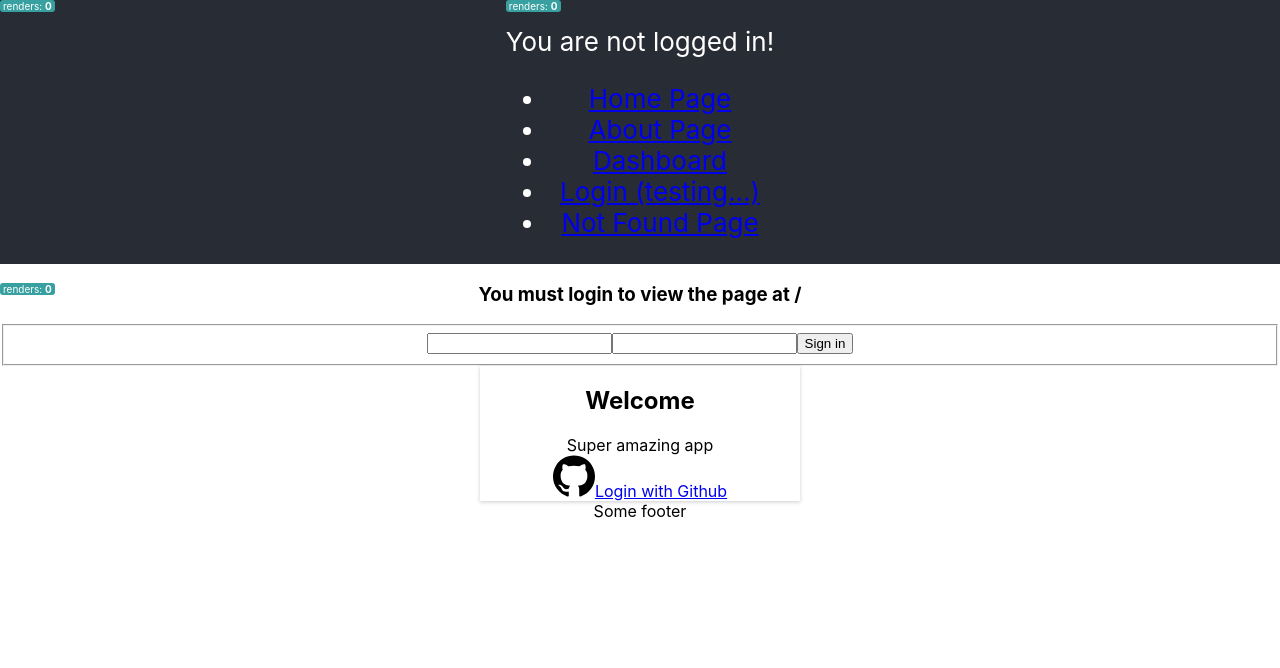
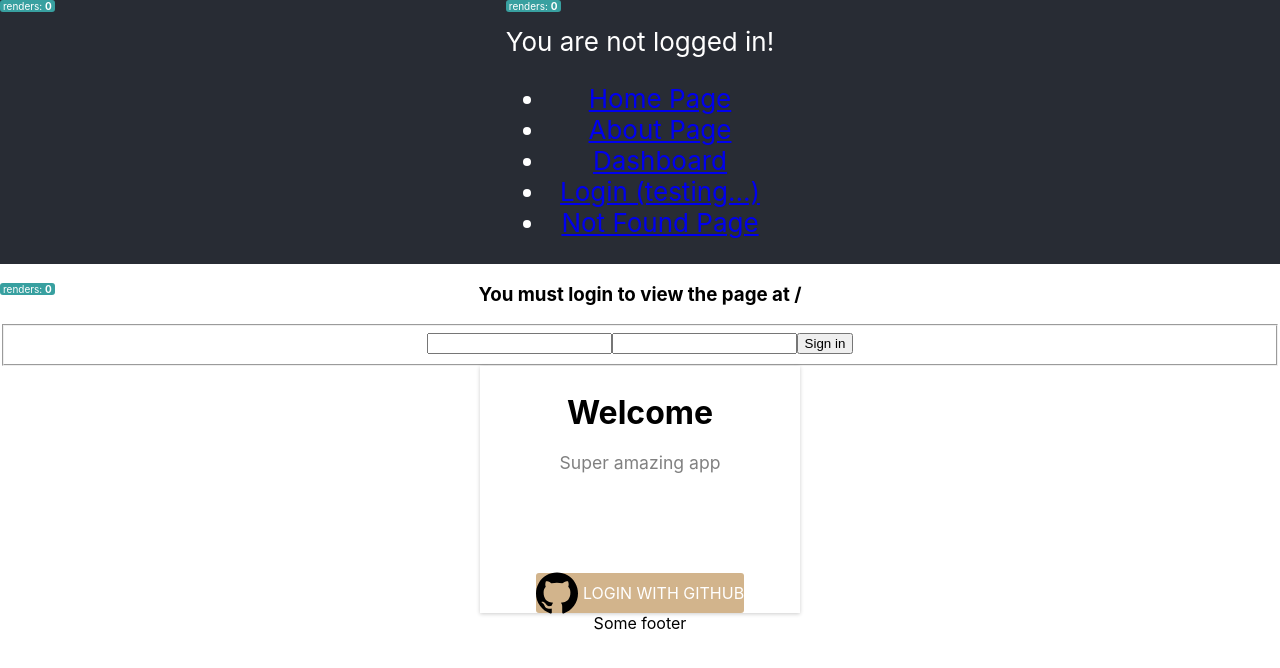
Before and after one commit to Cl3r1k/pomodo-react, a React (Create React App) app: page /login in a window 1280 px wide. Shown: the top 668 px of the page. Built offline with nearby package versions, Linux system fonts and the light colour scheme; no server answers.

Commit message:
feat: improve 'LoginGithub' component

```diff
--- a/src/components/LoginGithub.js
+++ b/src/components/LoginGithub.js
@@ -78,21 +78,21 @@ export const LoginGithub = () => {
     <section className={styles.container}>
       <div>
         <h1>Welcome</h1>
-        <span>Super amazing app</span>
-        <span>{authGhData.errorMessage}</span>
-        <div className="login-container">
+        <span className={styles.title}>Super amazing app</span>
+        <span className={styles.errorMessage}>{authGhData.errorMessage}</span>
+        <div className={styles.loginContainer}>
           {authGhData.isLoading ? (
-            <div className="loader-container">
-              <div className="loader" />
+            <div className={styles.loadingContainer}>
+              <div className={styles.loader} />
             </div>
           ) : (
             <a
               href={`https://github.com/login/oauth/authorize?scope=user&client_id=${clientId}&redirect_uri=${redirectUri}`}
               onClick={handleOnClick}
-              className="login-link"
+              className={styles.loginLink}
             >
               <GithubIcon style={{ width: '42px', height: '42px' }} />
-              Login with Github
+              <span>Login with Github</span>
             </a>
           )}
         </div>
--- a/src/metadata.json
+++ b/src/metadata.json
@@ -1 +1 @@
-{ "build": "1354", "version": "0.1.0.1354" }
+{ "build": "1355", "version": "0.1.0.1355" }
--- a/src/styles/LoginGithub.module.scss
+++ b/src/styles/LoginGithub.module.scss
@@ -13,4 +13,70 @@
     width: 25%;
     height: 45%;
   }
+
+  h1 {
+    font-size: 2rem;
+    margin-bottom: 20px;
+  }
+
+  .title {
+    font-size: 1.1rem;
+    color: #808080;
+    margin-bottom: 70px;
+  }
+
+  .errorMessage {
+    margin: 10px 0 20px 0;
+    color: red;
+  }
+
+  .loginContainer {
+    display: flex;
+    align-items: center;
+    justify-content: center;
+    background-color: tan;
+    // width: 70%;
+    border-radius: 3px;
+    color: #fff;
+
+    .loginLink {
+      display: flex;
+      align-items: center;
+      height: 40px;
+      text-decoration: none;
+      text-transform: uppercase;
+      color: #fff;
+      // cursor: default;
+
+      span {
+        margin-left: 5px;
+      }
+    }
+
+    .loadingContainer {
+      display: flex;
+      justify-content: center;
+      align-items: center;
+      height: 40px;
+    }
+
+    .loader {
+      border: 4px solid #f3f3f3;
+      border-top: 4px solid #3498db;
+      border-radius: 50%;
+      width: 12px;
+      height: 12px;
+      animation: spin 2s linear infinite;
+    }
+  }
 }
+
+@keyframes spin {
+  0% {
+    transform: rotate(0deg);
+  }
+
+  100% {
+    transform: rotate(360deg);
+  }
+}
```
